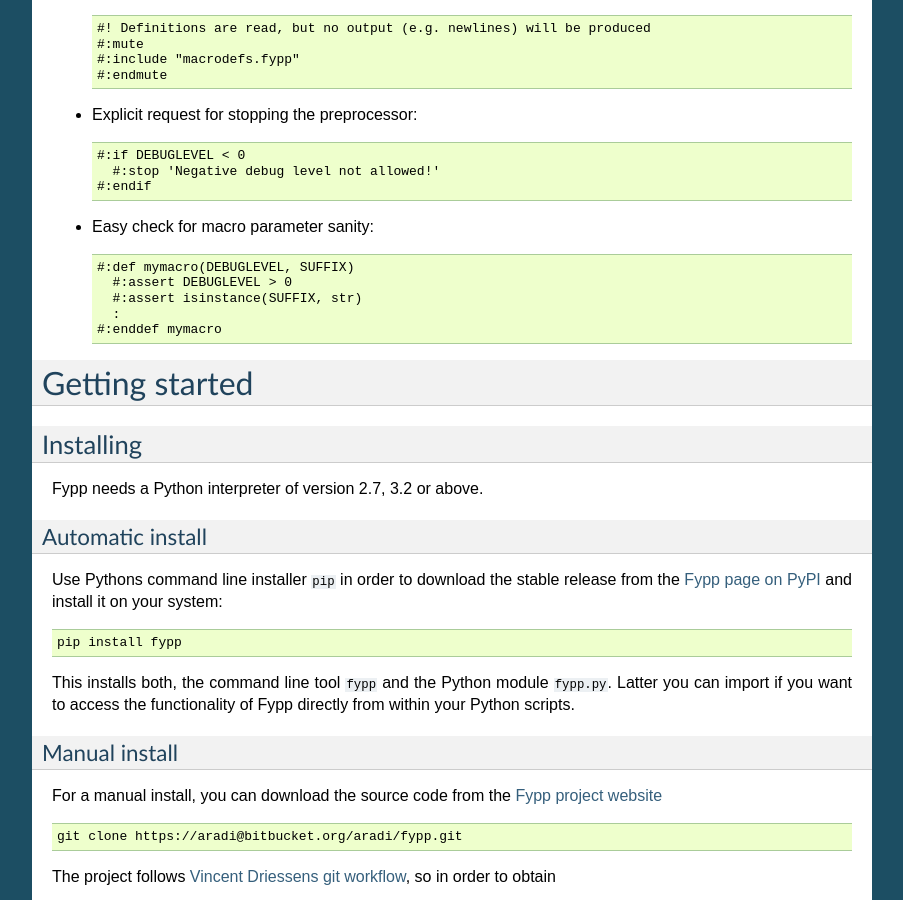
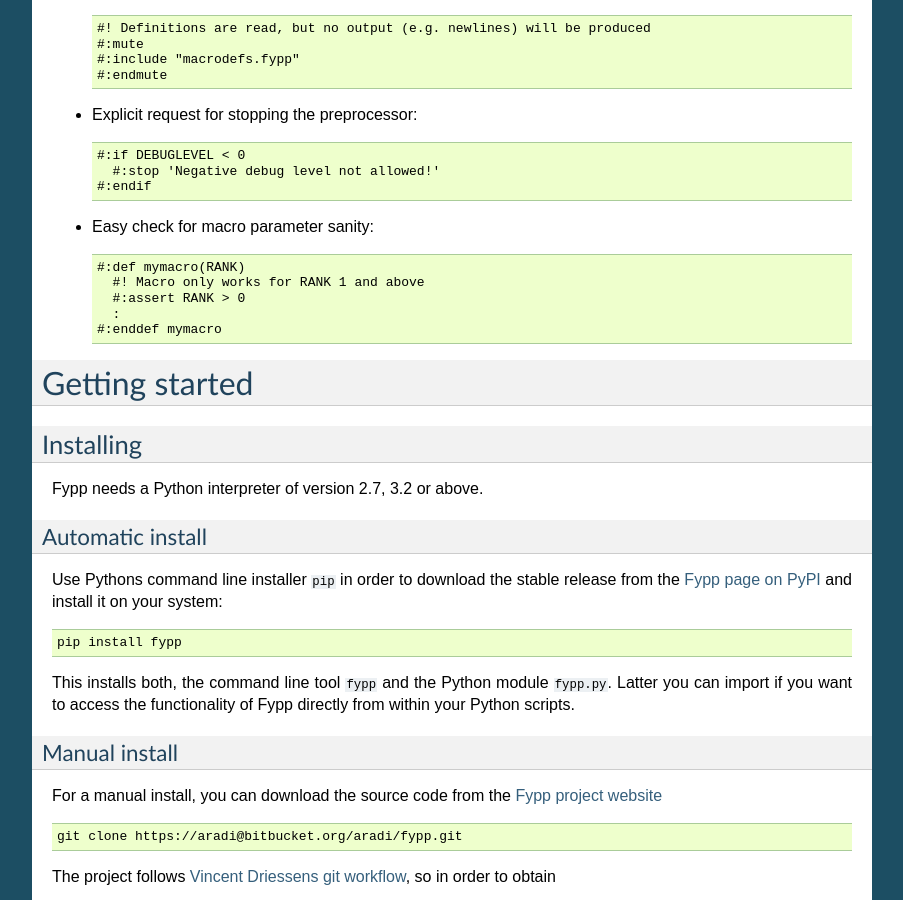
Before and after one commit to aradi/fypp, a Sphinx documentation site: the page built from docs/fypp.rst, in a window 1280 px wide and 900 px high, scrolled down 2084 px. Shown: the whole window, without its empty margins (198-1101 px from the left). Built offline with Sphinx 7.4.7, drawn with Linux system fonts in a browser that asks for light colours; some of the changed text lies outside the part shown.

Commit message:
Remove questionable examples with isinstance

```diff
--- a/README.rst
+++ b/README.rst
@@ -121,9 +121,9 @@
 
 * Easy check for macro parameter sanity::
 
-    #:def mymacro(DEBUGLEVEL, SUFFIX)
-      #:assert DEBUGLEVEL > 0
-      #:assert isinstance(SUFFIX, str)
+    #:def mymacro(RANK)
+      #! Macro only works for RANK 1 and above
+      #:assert RANK > 0
       :
     #:enddef mymacro
 
--- a/docs/fypp.rst
+++ b/docs/fypp.rst
@@ -138,9 +138,9 @@
 
 * Easy check for macro parameter sanity::
 
-    #:def mymacro(DEBUGLEVEL, SUFFIX)
-      #:assert DEBUGLEVEL > 0
-      #:assert isinstance(SUFFIX, str)
+    #:def mymacro(RANK)
+      #! Macro only works for RANK 1 and above
+      #:assert RANK > 0
       :
     #:enddef mymacro
 
@@ -892,9 +892,9 @@
 boolean value of the result is `False`. This can be very convenient, if you want
 to write robust macros containing sanity checks for their arguments::
 
-  #:def mymacro(DEBUGLEVEL, SUFFIX)
-    #:assert DEBUGLEVEL >= 0
-    #:assert isinstance(SUFFIX, str)
+  #:def mymacro(RANK)
+    #! Macro only works for RANK 1 and above
+    #:assert RANK > 0
     :
   #:enddef mymacro
 
```
